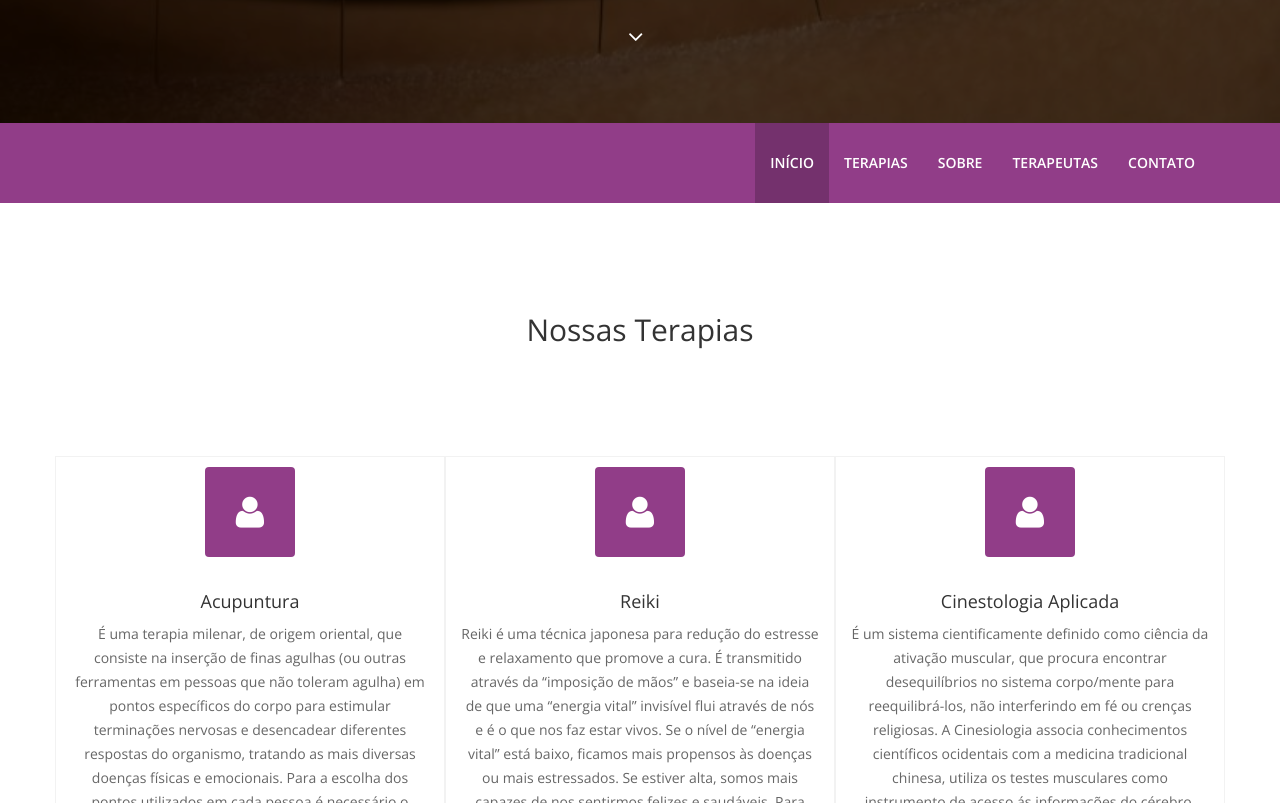
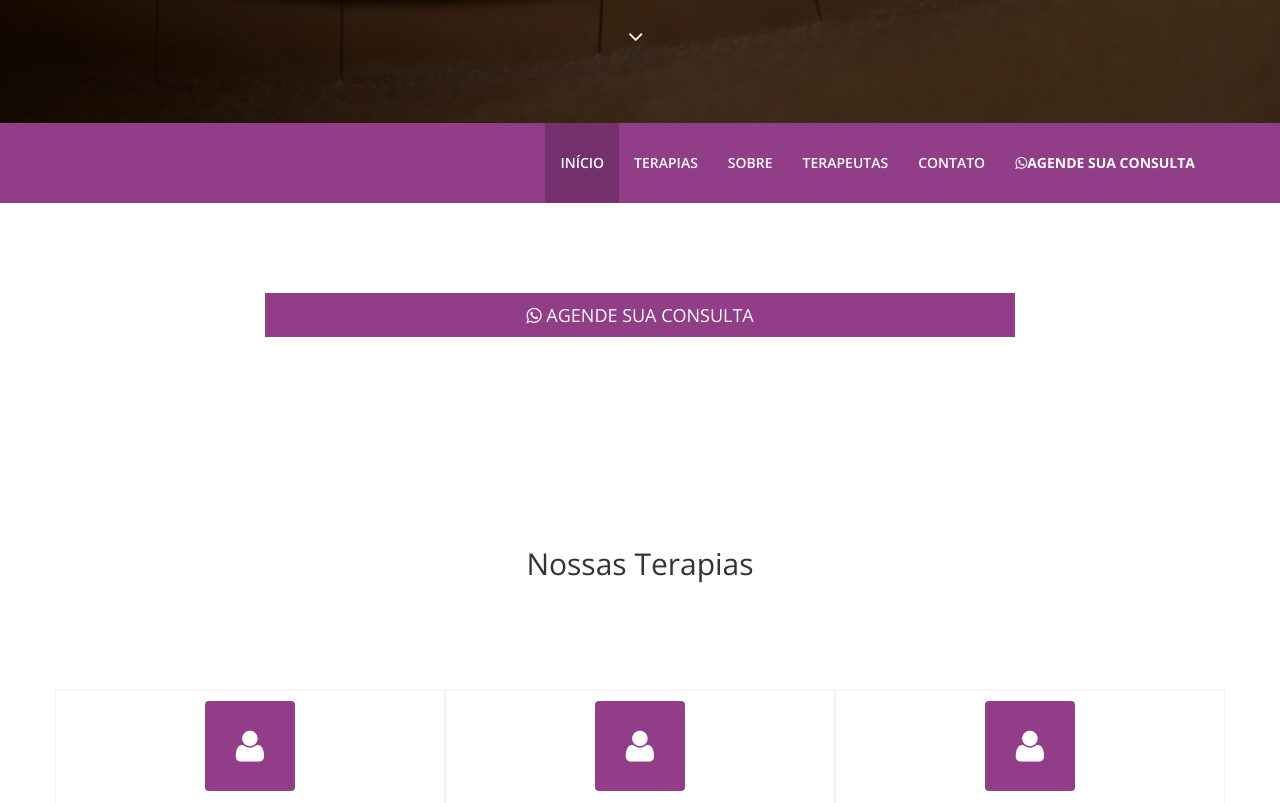
Before and after one commit to marcelorubim/taodf, a website: page index.html in a window 1280 px wide. Shown: the part 677-1480 px from the top of the page. Drawn offline with nearby package versions, Linux system fonts and the light colour scheme; some packages are replaced by stand-ins of ours.

Commit message:
Alteracao do numero

```diff
--- a/index.html
+++ b/index.html
@@ -92,11 +92,24 @@
             <li class="scroll"><a href="#about-us">SOBRE</a></li>
             <li class="scroll"><a href="#team">TERAPEUTAS</a></li>
             <li class="scroll"><a href="#contact">CONTATO</a></li>
+            <li class="scroll"><a href="https://wa.me/5561983497634" target="_blank"><b><i class="fa fa-whatsapp"></i>AGENDE SUA CONSULTA</b></a></li>
           </ul>
         </div>
       </div>
     </div><!--/#main-nav-->
   </header><!--/#home-->
+  <section id="agendamento">
+    <div class="container">
+        <div class="row">
+            <div class="text-center col-sm-8 col-sm-offset-2">
+              <a href="https://wa.me/5561983497634" target="_blank">
+                <button type="button" class="btn btn-primary btn-lg btn-block"><i class="fa fa-whatsapp"></i>&nbsp;AGENDE SUA CONSULTA</button>
+              </a>
+              <p></p>
+            </div>
+          </div>
+    </div>
+  </section>
   <section id="services">
     <div class="container">
       <div class="heading wow fadeInUp" data-wow-duration="1000ms" data-wow-delay="300ms">
@@ -392,7 +405,7 @@ Numa Constelação Familiar os vínculos de destinos são revelados, seus result
                 <p><b>Estamos localizados no Edifício LED ao lado do Hotel Intercity em Águas Claras.</b></p>
                 <ul class="address">
                   <li><b><i class="fa fa-map-marker"></i> <span> Endereço:</span> Rua 210, QS 01, Lote 34, Torre 3, Sala 304.</b></li>
-                  <li><b><i class="fa fa-phone"></i> <span> Telefone:</span> <i class="fa fa-whatsapp"></i> (61) 99254-7339 / (61) 3971-7374  </b></li>
+                  <li><b><i class="fa fa-phone"></i> <span> Telefone:</span> <a href="https://wa.me/5561983497634" target="_blank"><i class="fa fa-whatsapp"></i> (61) 98349-7634 / (61) 3971-7374  </a></b></li>
                   <li><b><i class="fa fa-envelope"></i> <span> Email:</span><a href="mailto:kassiagduarte@gmail.com">kassiagduarte@gmail.com</a></b></li>
                   <li><b><i class="fa fa-globe"></i> <span> Website:</span> <a href="#">www.taodf.com.br</a></b></li>
                 </ul>
```
